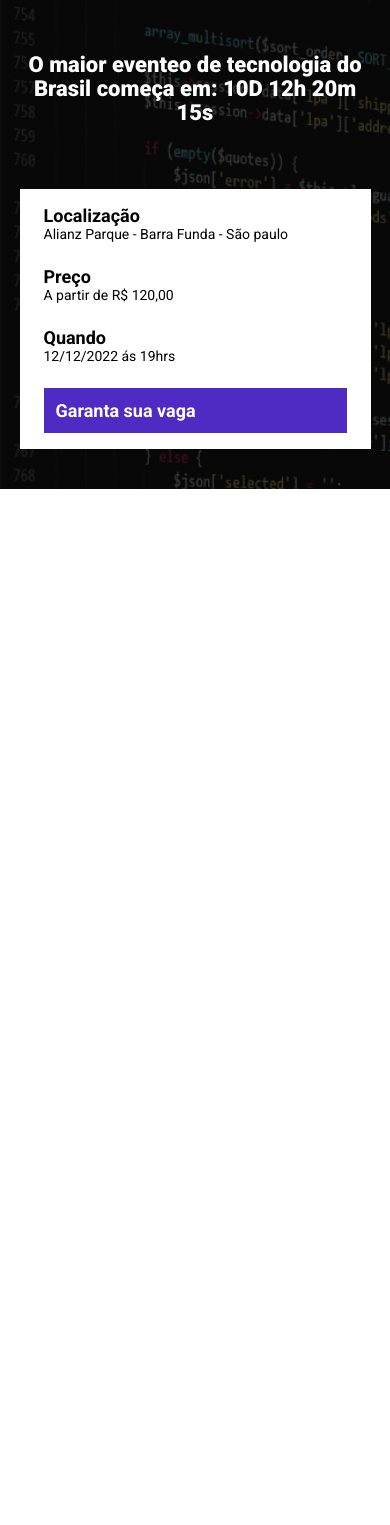
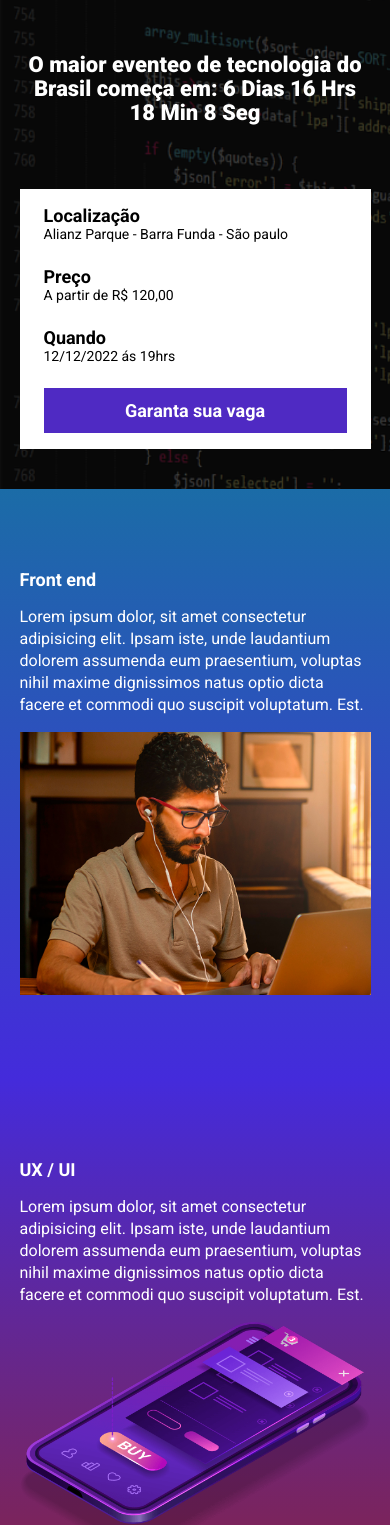
Before and after one commit to Felpsalx/ebac_tech_talks, a website built with Parcel: page src/index.html in a window 390 px wide. Shown: the part 91-1616 px from the top of the page. Before the commit the page ends 844 px from the top, so only its background shows below. Built offline with nearby package versions, Linux system fonts and the light colour scheme.

Commit message:
Criando a contagem regressiva

```diff
--- a/package.json
+++ b/package.json
@@ -2,9 +2,9 @@
   "name": "modulo22.1",
   "version": "1.0.0",
   "description": "",
-  "main": "index.js",
   "scripts": {
     "dev": "parcel src/index.html src/styles/style.scss src/scripts/main.js",
+    "build": "parcel build src/index.html" ,
     "test": "echo \"Error: no test specified\" && exit 1"
   },
   "keywords": [],
--- a/src/index.html
+++ b/src/index.html
@@ -7,13 +7,15 @@
     <link rel="preconnect" href="https://fonts.gstatic.com" crossorigin>
     <link href="https://fonts.googleapis.com/css2?family=Roboto:wght@400;700;900&display=swap" rel="stylesheet">
     <link rel="stylesheet" href="styles/style.scss">
+    <link rel="stylesheet" href="https://unpkg.com/aos@next/dist/aos.css" />
+
     <title>Modulo 22.1</title>
 </head>
 <body>
     <header class="hero">
         <div class="container">
             <img class="hero__logo" src="./images/ebac_logo.svg" alt="Ebac">
-            <p class="hero__text">O maior eventeo de tecnologia do Brasil começa em: 10D 12h 20m 15s</p>
+            <p class="hero__text">O maior eventeo de tecnologia do Brasil começa em: <span class="contador"></span></p>
             <div class="infos-bar">
                 <ul class="infos-bar__infos">
                     <li class="infos-bar__infos__item">
@@ -35,6 +37,56 @@
             </div>
         </div>
     </header>
-    <script src="scripts/main.js"></script>
+
+    <section class="event event--frontend">
+        <div class="container" data-aos="fade-right">
+            <div class="event__details">
+                <h2 class="event__details__title ">Front end</h2>
+                <p class="event__details__description">
+                    Lorem ipsum dolor, sit amet consectetur adipisicing elit. Ipsam iste, unde laudantium dolorem assumenda eum praesentium, voluptas nihil maxime dignissimos natus optio dicta facere et commodi quo suscipit voluptatum. Est.
+                </p>
+            </div>
+            <img class="event__image" src="./images/frontend.png" alt="Front end">
+        </div>
+    </section>
+
+
+        <section class="event event--ux-ui event--image-left">
+            <div class="container" data-aos="fade-left">
+                <div class="event__details">
+                    <h2 class="event__details__title ">UX / UI</h2>
+                    <p class="event__details__description">
+                        Lorem ipsum dolor, sit amet consectetur adipisicing elit. Ipsam iste, unde laudantium dolorem assumenda eum praesentium, voluptas nihil maxime dignissimos natus optio dicta facere et commodi quo suscipit voluptatum. Est.
+                    </p>
+                </div>
+                <img class="event__image" src="./images/ui-ux.png" alt="Front end">
+            </div>
+    </section>
+
+    <section class="event event--data-science">
+        <div class="container" data-aos="fade-right">
+            <div class="event__details">
+                <h2 class="event__details__title ">Data-Science</h2>
+                <p class="event__details__description">
+                    Lorem ipsum dolor, sit amet consectetur adipisicing elit. Ipsam iste, unde laudantium dolorem assumenda eum praesentium, voluptas nihil maxime dignissimos natus optio dicta facere et commodi quo suscipit voluptatum. Est.
+                </p>
+            </div>
+            <img class="event__image" src="./images/data.png" alt="Front end">
+        </div>
+    </section>
+
+    <section class="event event--backend event--image-left">
+        <div class="container" data-aos="fade-left">
+            <div class="event__details">
+                <h2 class="event__details__title ">Back-end</h2>
+                <p class="event__details__description">
+                    Lorem ipsum dolor, sit amet consectetur adipisicing elit. Ipsam iste, unde laudantium dolorem assumenda eum praesentium, voluptas nihil maxime dignissimos natus optio dicta facere et commodi quo suscipit voluptatum. Est.
+                </p>
+            </div>
+            <img class="event__image" src="./images/backend.png" alt="Front end">
+        </div>
+    </section>
+    <script src="https://unpkg.com/aos@next/dist/aos.js"></script>
+    <script src="./scripts/main.js"></script>
 </body>
 </html>
--- a/src/scripts/main.js
+++ b/src/scripts/main.js
@@ -0,0 +1,32 @@
+AOS.init();
+
+const dataEvent = new Date ("Dec 22, 2023 19:00:00");
+
+const timeStampEvent = dataEvent.getTime();
+
+const contaHoras = setInterval(()=>{
+    const now = new Date();
+    const timeStampAtual = now.getTime();
+
+
+    const diaEmMs = 1000 * 60 * 60 * 24;
+    const HoraEmMs = 1000 * 60 * 60
+    const minutes = 1000 * 60;
+
+    const distanciaAteOEvento = timeStampEvent - timeStampAtual;
+
+    const diasAteOEvento = Math.floor( distanciaAteOEvento / (diaEmMs) );
+
+    const HorasAteOEvento = Math.floor(distanciaAteOEvento % (diaEmMs) / (HoraEmMs))
+
+    const MinutosAteOEvento = Math.floor(distanciaAteOEvento % (HoraEmMs) / (minutes))
+
+    const segundosAteOEvento = Math.floor(distanciaAteOEvento % (minutes) / (1000))
+
+    document.querySelector('.contador').innerHTML = `${diasAteOEvento} Dias ${HorasAteOEvento} Hrs ${MinutosAteOEvento} Min ${segundosAteOEvento} Seg`;
+
+    if(distanciaAteOEvento < 0){
+        clearInterval(contaHoras);
+        document.querySelector('.contador').innerHTML = "Evento Expirado";
+    }
+}, 1000)
--- /dev/null
+++ b/src/styles/_event.scss
@@ -0,0 +1,58 @@
+@use 'variables';
+.event{
+    padding: 80px 0;
+
+
+    &--frontend{
+        background-image:linear-gradient(variables.$blue1,variables.$blue2 );
+    }
+    &--ux-ui{
+        background-image:linear-gradient(variables.$blue2,variables.$pink );
+    }
+    &--data-science{
+        background-image:linear-gradient(variables.$pink,variables.$yellow );
+    }
+    &--backend{
+        background-image:linear-gradient(variables.$yellow,variables.$pink );
+    }
+
+    &--image-left{
+        .container{
+            flex-direction: row-reverse;
+        }
+    }
+    .container{
+        display: flex;
+        gap: 40px;
+    }
+
+    &__image{
+        max-width: 360px;
+
+    }
+
+    &__details{
+
+        &__title{
+            font-size: 18px;
+            font-weight: bold;
+            margin-bottom: 16px;
+        }
+        &__description{
+            line-height: 22px;
+        }
+    }
+    @media (max-width:640px ){
+        .container{
+            display: block;
+        }
+        &__image{
+            width: 100%;
+        }
+
+        &__details{
+            margin-right: 0;
+            margin-bottom: 16px;
+        }
+    }
+}
--- a/src/styles/_hero.scss
+++ b/src/styles/_hero.scss
@@ -1,3 +1,4 @@
+@use 'variables';
 .hero{
     padding-top: 64px;
     padding-bottom: 100px;
@@ -15,7 +16,7 @@
         left: 0;
         width: 100%;
         height: 100%;
-        background-color: #000;
+        background-color: variables.$secondaryTextcolor;
         opacity: .7;
     }
     &__text{
--- /dev/null
+++ b/src/styles/_variables.scss
@@ -0,0 +1,8 @@
+$textColor:#fff;
+$secondaryTextcolor:#000;
+
+$blue1: #1B6CA7;
+$blue2: #442BDB;
+$pink: #89223B;
+$yellow: #9C791D;
+$purple:#4F2AC3;
--- a/src/styles/components/_buttons.scss
+++ b/src/styles/components/_buttons.scss
@@ -1,3 +1,4 @@
+@use '../variables';
 .button{
     padding: 12px;
     font-size: 18px;
@@ -6,8 +7,8 @@
     text-align: center;
     white-space: nowrap;
     &--primary{
-        color: #fff;
-        background-color:#4F2AC3 ;
+        color: variables.$textColor;
+        background-color: variables.$purple;
     }
     @media (max-width:640px){
         display: block;
@@ -16,5 +17,6 @@
     @media (max-width:1024px){
         display: flex;
         align-items: center;
+        justify-content: center;
     }
 }
--- a/src/styles/components/_infos_bar.scss
+++ b/src/styles/components/_infos_bar.scss
@@ -1,6 +1,7 @@
+@use '../variables';
 .infos-bar{
     padding: 16px 24px;
-    background-color: #fff;
+    background-color: variables.$textColor;
     display: flex;
     justify-content: space-between;
 
@@ -9,11 +10,11 @@
         gap: 40px;
         &__item{
             font-size: 14px;
-            color: #000;
+            color: variables.$secondaryTextcolor;
             b{
                 font-size: 18px;
                 display: block;
-                color: #000;
+                color: variables.$secondaryTextcolor;
             }
         }
     }
--- a/src/styles/style.scss
+++ b/src/styles/style.scss
@@ -1,12 +1,14 @@
 @use 'hero';
 @use './components/infos_bar';
 @use './components/buttons';
+@use 'event';
+@use 'variables';
 *{
     padding: 0;
     margin: 0;
     box-sizing: border-box;
     font-family: 'Roboto', sans-serif;
-    color: #fff;
+    color: variables.$textColor;
     list-style: none;
 }
 .container{
```
